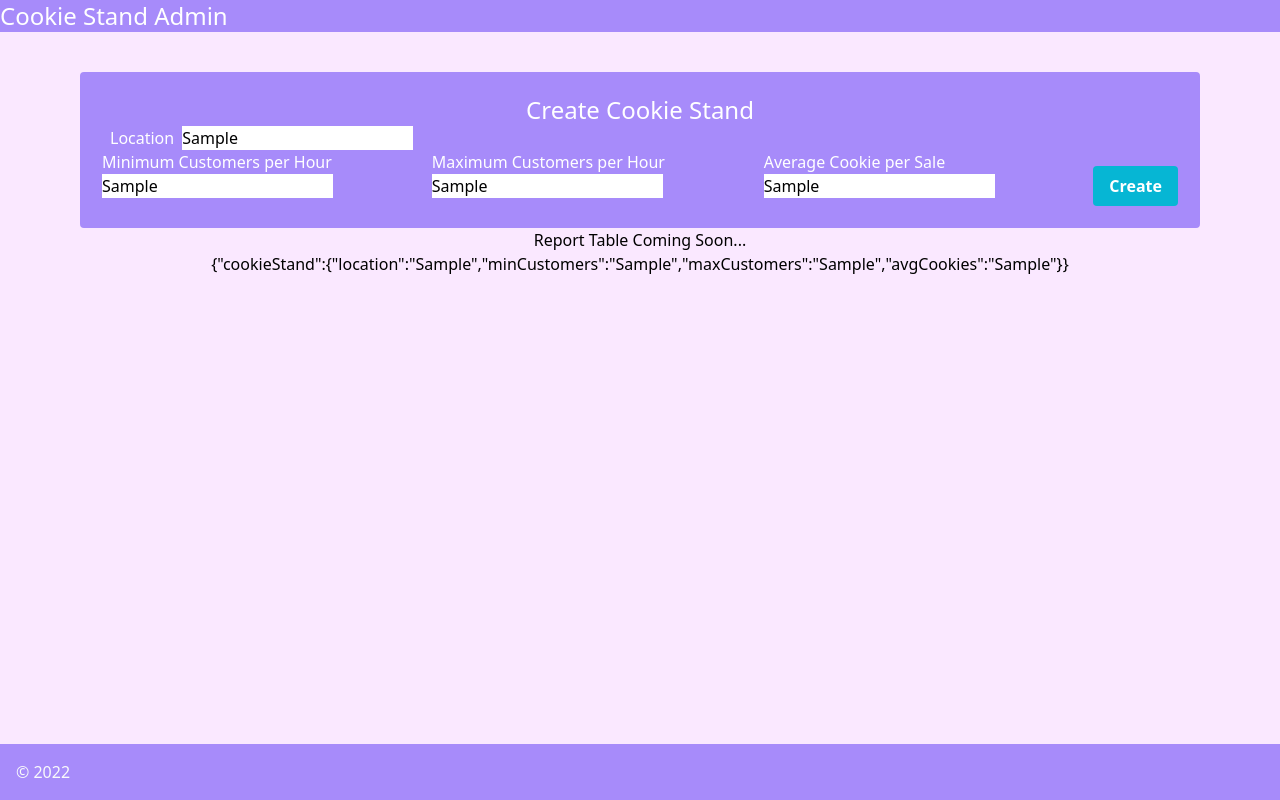
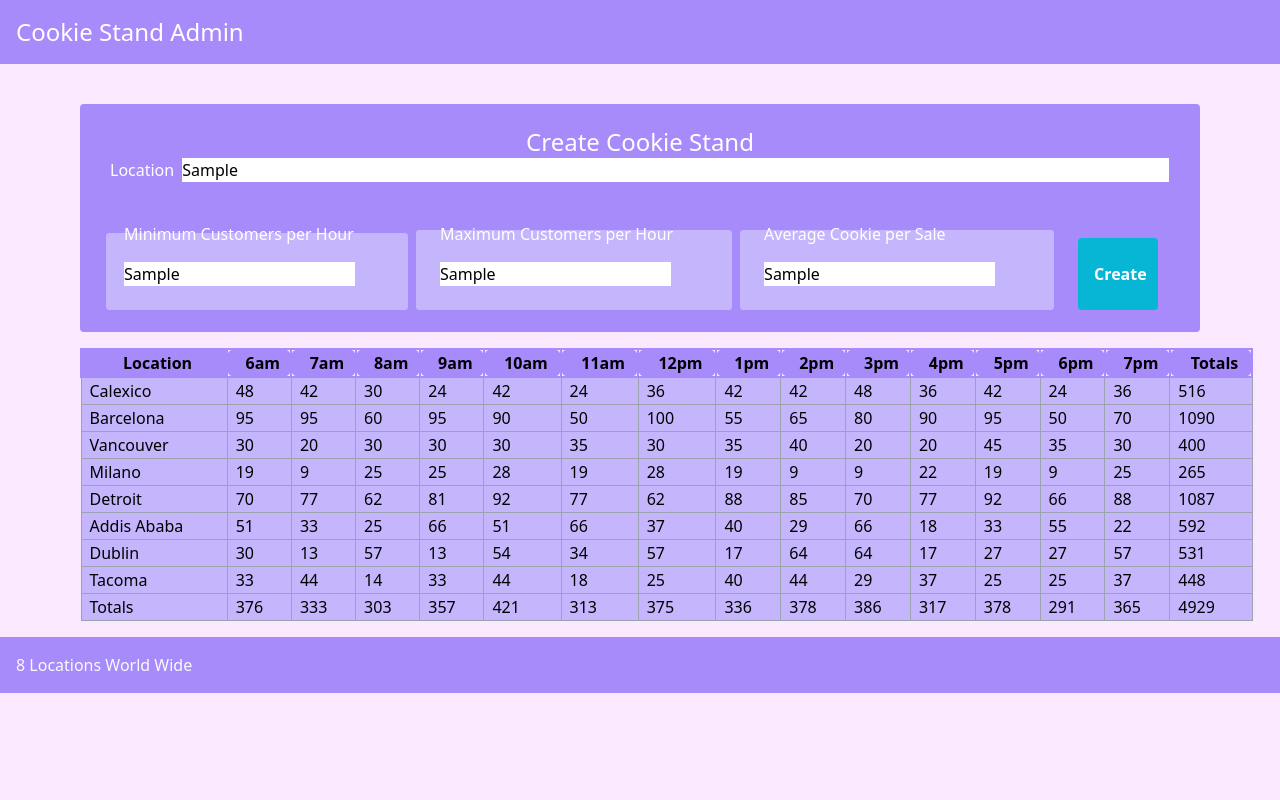
Before and after one commit to EricMungai97/cookie-stand-admin, a Next.js app: page / in a window 1280 px wide. Both pictures are taken after typing "Sample", "Sample", "Sample", "Sample" into the empty fields and a click on the button "Create". Built offline with nearby package versions, Linux system fonts and the light colour scheme.

Commit message:
lab38 complete

```diff
--- a/components/Form.js
+++ b/components/CreateForm.js
@@ -1,7 +1,8 @@
 import React from 'react';
 import { useState } from 'react';
+import ReportTable from './ReportTable';
 
-function Form() {
+export default function Form() {
   const [reportTable, setReportTable] = useState([])
   function inputHandler(e) {
     e.preventDefault();
@@ -18,53 +19,34 @@ function Form() {
   return (
     <div className=''>
 
-      <form onSubmit={inputHandler} className="bg-violet-400 rounded border-2 text-white border-violet-400 justify-center mt-10 p-5 mr-20 ml-20 ">
+      <form onSubmit={inputHandler} className="bg-violet-400 rounded border-2 text-white border-violet-400 justify-center mt-10 p-5 mr-20 ml-20 flex flex-col ">
         <div>
         <h2 className='text-2xl font-sans-bold flex justify-center'>Create Cookie Stand</h2>
         </div>
         <fieldset>
         <label className='p-2' htmlFor="location">Location</label>
-        <input className="text-black" name="location" />
+        <input className="text-black w-11/12" name="location" />
         </fieldset>
-        <div className='flex'>
-        <fieldset className="flex-grow" >
+        <div className='flex flex-wrap w-full md:w-5/5 mt-10'>
+        <fieldset className="flex-grow rounded bg-violet-300 border-2 border-violet-300 p-4 mr-1 ml-1" >
         <legend className='flex flex-col'>Minimum Customers per Hour</legend>
         <input className="text-black" name="minCust" />
         </fieldset>
-        <fieldset className='flex-grow'>
-        <legend>Maximum Customers per Hour</legend>
-        <input className="text-black" name="maxCust" />
+        <fieldset className='flex-grow rounded bg-violet-300 border-8 border-violet-300 p-4 mr-1 ml-1'>
+        <legend >Maximum Customers per Hour</legend>
+        <input className="text-black " name="maxCust" />
         </fieldset>
-        <fieldset className='flex-grow'>
+        <fieldset className='flex-grow rounded bg-violet-300 border-8 border-violet-300 p-4 mr-1 ml-1'>
         <legend>Average Cookie per Sale</legend>
         <input className="text-black" name="avgCookies" />
 
         </fieldset>
-        <button className="bg-cyan-500 text-white font-bold py-2 px-4 rounded hover:bg-blue-600 mt-4">Create</button>
+        <button className="bg-cyan-500 text-white font-bold  py-2 px-4 rounded hover:bg-blue-600 mt-4 mr-5 ml-5 flex-wrap w-20">Create</button>
         </div>
 
       </form>
-      <div className='flex justify-center'>
-      <p >Report Table Coming Soon...</p>
-      </div>
-      <div className='flex justify-center'>
-      {reportTable.map((cookieStand, idx) => {
-        return (
-            <p key={idx}>
-              {JSON.stringify({ cookieStand })}
-            </p>
-
-
-
-        );
-      })
-
-      }</div>
-
-
+      <ReportTable reportTable={reportTable} />
     </div>
 
   );
 }
-
-export default Form;
--- a/components/Footer.js
+++ b/components/Footer.js
@@ -1,9 +1,5 @@
-import React from 'react';
-
-function Footer() {
+export default function Footer() {
   return (
-    <footer className='fixed bottom-0 w-full bg-violet-400 text-gray-50 p-4'>&copy; 2022</footer>
+    <footer className='relative bottom-0 w-full bg-violet-400 text-gray-50 p-4'>8 Locations World Wide</footer>
   );
 }
-
-export default Footer;
--- a/components/Head.js
+++ b/components/Head.js
@@ -1,6 +1,4 @@
-import React from 'react';
-
-function Head() {
+export default function Head() {
   return (
     <>
       <title>Cookie Stand Admin</title>
--- a/components/Header.js
+++ b/components/Header.js
@@ -1,11 +1,7 @@
-import React from 'react';
-
-function Header() {
+export default function Header() {
   return (
-    <header className='bg-violet-400 text-2xl text-white font-sans-bold'>
+    <header className='bg-violet-400 text-2xl text-white font-sans-bold p-4'>
       <h1>Cookie Stand Admin</h1>
     </header>
   );
 }
-
-export default Header;
--- /dev/null
+++ b/components/ReportTable.js
@@ -0,0 +1,41 @@
+import { hours } from '@/data';
+import { sales } from '@/data';
+
+export default function ReportTable(props) {
+  return props.reportTable.length > 0 ? (
+    <table className="w-11/12 my-4 mr-20 ml-20 ">
+      <thead>
+        <tr className='bg-violet-400 rounded-lg border-2' >
+          <th className="pl-2 rounded border-2 border-violet-400">Location</th>
+          {hours.map((hour, idx) => {
+            return (
+              <th key={idx} className="pl-2 rounded-lg border-2 border-violet-400">{hour}</th>
+            );
+          })}
+          <th className="pl-2 rounded-lg border-2 border-violet-400">Totals</th>
+        </tr>
+      </thead>
+      <tbody>
+        {sales.map((sale, idx) => {
+          const city = Object.keys(sale)[0];
+          const values = sale[city];
+          return (
+            <tr key={idx} className="bg-violet-300" >
+              <td className="pl-2 border border-gray-400">{city}</td>
+              {values.map((value, idx) => {
+                return (
+                  <td key="idx" className="pl-2 border border-gray-400">{value}</td>
+                );
+              })}
+            </tr>
+          );
+        })}
+        <tr></tr>
+      </tbody>
+      <tfoot>
+      </tfoot>
+    </table>
+  ) : (
+    <h2 className="text-center text-4xl">No Cookie Stands Available</h2>
+  );
+}
--- /dev/null
+++ b/data.js
@@ -0,0 +1,16 @@
+export const hours = ['6am', '7am', '8am', '9am', '10am', '11am', '12pm', '1pm', '2pm', '3pm', '4pm', '5pm', '6pm', '7pm'];
+
+
+
+export const sales = [
+  {"Calexico": [48, 42, 30, 24, 42, 24, 36, 42, 42, 48, 36, 42, 24, 36, 516]},
+  {"Barcelona": [95, 95, 60, 95, 90, 50, 100, 55, 65, 80, 90, 95, 50, 70, 1090]},
+  {"Vancouver": [30, 20, 30, 30, 30, 35, 30, 35, 40, 20, 20, 45, 35, 30, 400]},
+  {"Milano": [19, 9, 25, 25, 28, 19, 28, 19, 9, 9, 22, 19, 9, 25, 265]},
+  {"Detroit": [70, 77, 62, 81, 92, 77, 62, 88, 85, 70, 77, 92, 66, 88, 1087]},
+  {"Addis Ababa": [51, 33,25, 66, 51, 66, 37, 40, 29, 66, 18, 33, 55, 22, 592]},
+  {"Dublin": [30, 13, 57, 13, 54, 34, 57, 17, 64, 64, 17, 27, 27, 57, 531]},
+  {"Tacoma": [33, 44, 14, 33, 44, 18, 25, 40, 44, 29, 37, 25, 25, 37, 448]},
+  {"Totals": [376, 333, 303, 357, 421, 313, 375, 336, 378, 386, 317, 378, 291, 365, 4929]}
+
+]
--- a/pages/index.js
+++ b/pages/index.js
@@ -5,6 +5,7 @@ import styles from '@/styles/Home.module.css'
 import Header from '@/components/Header';
 import Footer from '@/components/Footer';
 import Main from '@/components/Main';
+
 
 const inter = Inter({ subsets: ['latin'] })
 
```
Also changed, not shown: components/Main.js (+2 -5 lines), 1 other file (tests, documents, lock files or other folders).
